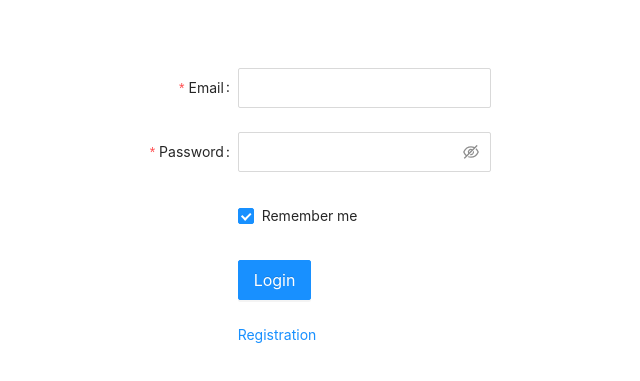
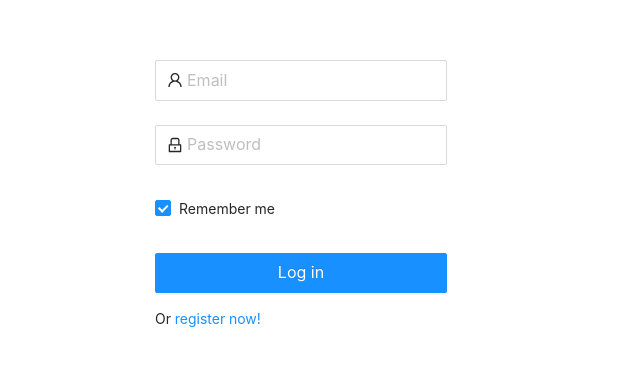
Before and after one commit to BoikoVD/coax-bootcamp_money-transaction-app, a React (Create React App) app: page /login in a window 1280 px wide. Shown: the part 193-574 px from the top of the page, without its empty margins (339-979 px from the left). Built offline with nearby package versions, Linux system fonts and the light colour scheme; no server answers.

Commit message:
User management. Change login form styles

```diff
--- a/src/helpers/antdValidatorRules.js
+++ b/src/helpers/antdValidatorRules.js
@@ -12,6 +12,10 @@ export const firstNameRules = [
 export const lastNameRules = [
   { required: true, message: 'Please input your last name!' },
   { whitespace: true, message: 'Please input your last name!' },
+];
+export const loginPasswordRules = [
+  { required: true, message: 'Please input your password!' },
+  { min: 8, message: 'Minimum number of characters 8' },
 ];
 export const regPasswordRules = [
   { required: true, message: 'Please input your password!' },
--- a/src/pages/Login/Login.js
+++ b/src/pages/Login/Login.js
@@ -1,84 +1,51 @@
 import React from 'react';
-import { Form, Input, Button, Checkbox, Row, Col } from 'antd';
+import { Form, Input, Button, Checkbox } from 'antd';
+import { UserOutlined, LockOutlined } from '@ant-design/icons';
 import { Link } from 'react-router-dom';
+import * as validationRules from '../../helpers/antdValidatorRules';
 import classes from './Login.module.scss';
 
 
 function Login() {
 
   const onFinish = (values) => {
-    console.log('Success:', values);
-  };
-
-  const onFinishFailed = (errorInfo) => {
-    console.log('Failed:', errorInfo);
+    console.log('Received values of form: ', values);
   };
 
   return (
     <div className={classes.wrapper}>
       <Form
+        name="loginForm"
         size="large"
-        name="login"
-        wrapperCol={{ span: 16 }}
-        labelCol={{ span: 8 }}
-        initialValues={{
-          remember: true,
-        }}
+        className={classes.loginForm}
+        initialValues={{ remember: true }}
         onFinish={onFinish}
-        onFinishFailed={onFinishFailed}
-        autoComplete="off"
       >
-        <Form.Item
-          label="Email"
-          name="email"
-          rules={[
-            {
-              required: true,
-              message: 'Please input your email!',
-            },
-          ]}
-        >
-          <Input />
+        <Form.Item name="email" rules={validationRules.emailRules}>
+          <Input
+            prefix={<UserOutlined className="site-form-item-icon" />}
+            placeholder="Email"
+          />
+        </Form.Item>
+        <Form.Item name="password" rules={validationRules.loginPasswordRules}>
+          <Input
+            prefix={<LockOutlined className="site-form-item-icon" />}
+            type="password"
+            placeholder="Password"
+          />
+        </Form.Item>
+        <Form.Item>
+          <Form.Item name="remember" valuePropName="checked" noStyle>
+            <Checkbox>Remember me</Checkbox>
+          </Form.Item>
         </Form.Item>
 
-        <Form.Item
-          label="Password"
-          name="password"
-          rules={[
-            {
-              required: true,
-              message: 'Please input your password!',
-            },
-          ]}
-        >
-          <Input.Password />
+        <Form.Item>
+          <Button type="primary" htmlType="submit" className={classes.loginFormButton}>
+            Log in
+          </Button>
+          Or <Link to="/registration" className={classes.link}>register now!</Link>
         </Form.Item>
-
-        <Form.Item
-          name="remember"
-          valuePropName="checked"
-          wrapperCol={{
-            offset: 8,
-            span: 10,
-          }}
-        >
-          <Checkbox>Remember me</Checkbox>
-        </Form.Item>
-
-        <Form.Item
-          wrapperCol={{
-            offset: 8,
-            span: 8,
-          }}
-
-        >
-          <Button type="primary" htmlType="submit">
-            Login
-          </Button>
-        </Form.Item>
-        <Col span={8} offset={8}>
-          <Link to="/registration" className={classes.link}>Registration</Link>
-        </Col>
       </Form>
     </div>
   )
--- a/src/pages/Login/Login.module.scss
+++ b/src/pages/Login/Login.module.scss
@@ -9,9 +9,19 @@
 }
 
 .link {
+  display: inline-block;
+  margin-top: 15px;
 	@media (any-hover: hover) {
 		&:hover {
 			text-decoration: underline;
 		}
 	}
 }
+
+.loginForm {
+  max-width: 300px;
+}
+
+.loginFormButton {
+  width: 100%;
+}
```
